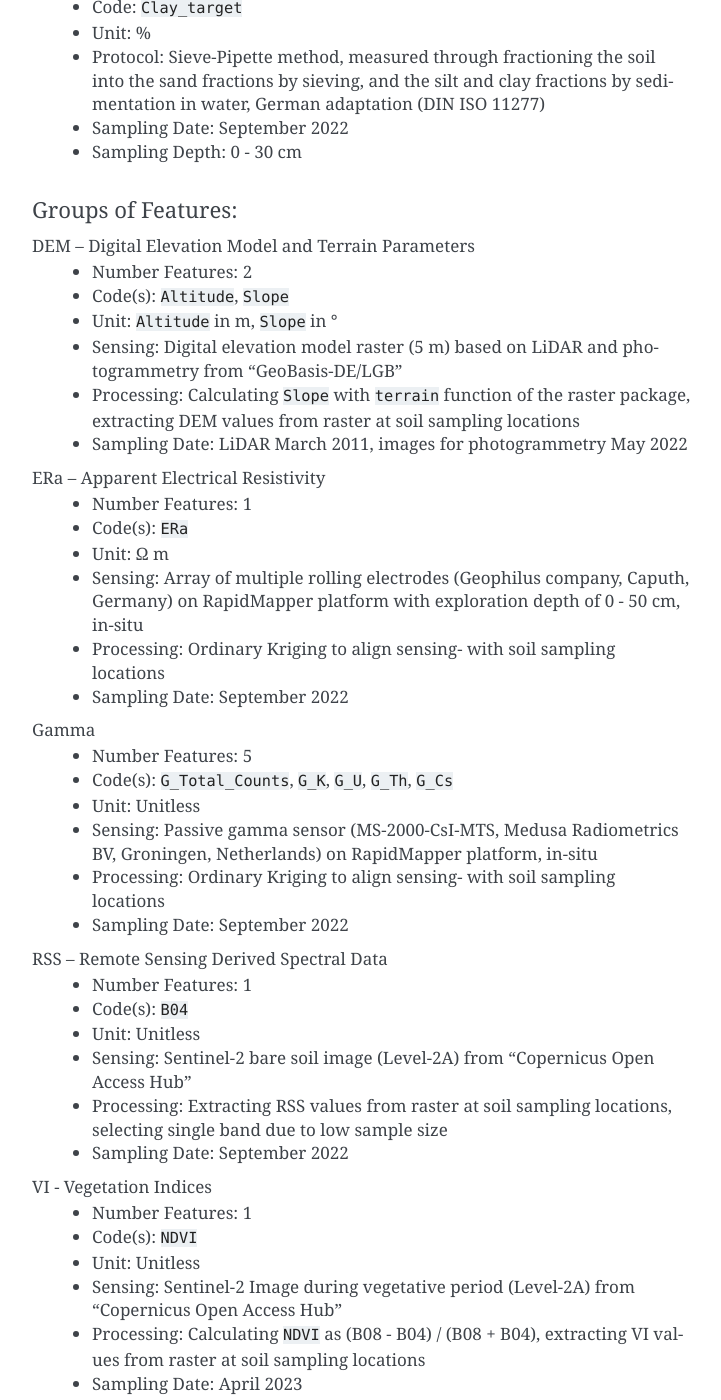
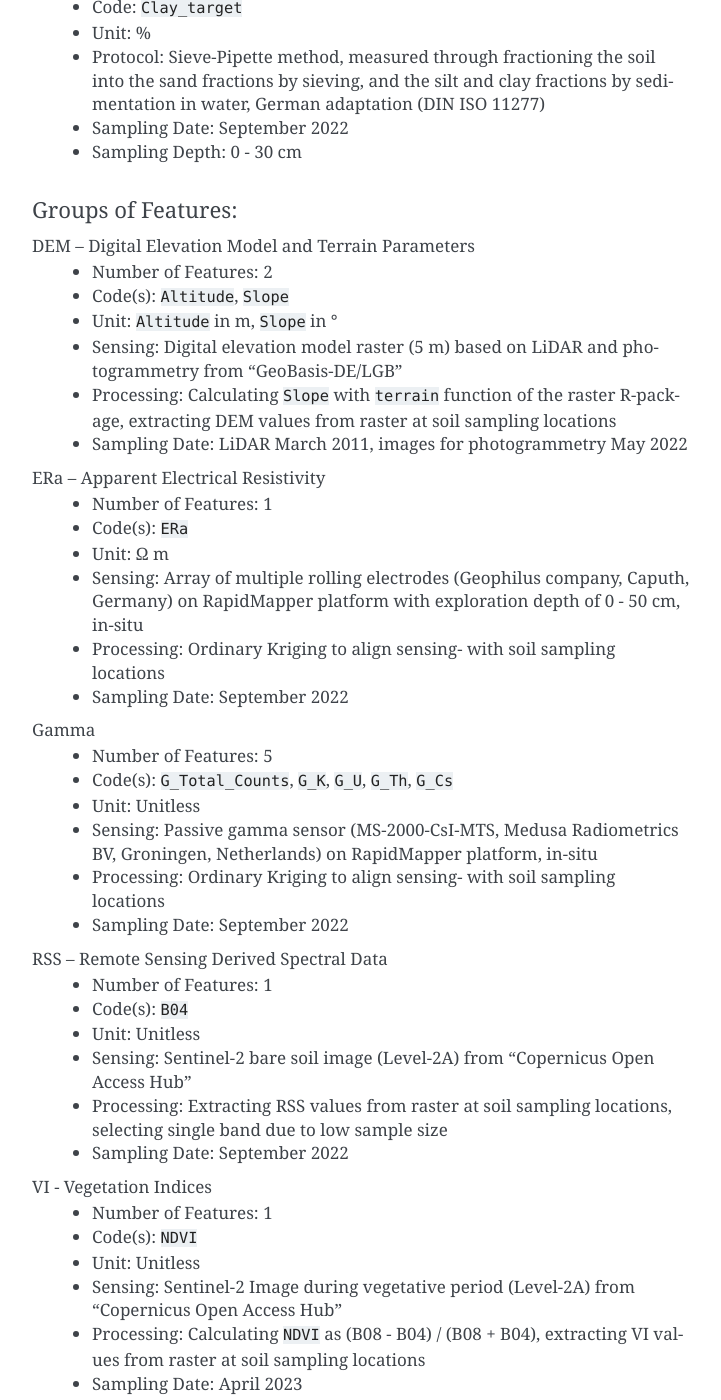
Before and after one commit to a11to1n3/LimeSoDa, a Sphinx documentation site: the page built from docs/source/datasets/BB_30_2.rst, in a window 1280 px wide and 1400 px high, scrolled down 1304 px. Shown: the whole window, without its empty margins (388-1109 px from the left). Built offline with Sphinx 7.4.7, drawn with Linux system fonts in a browser that asks for light colours; pages that are not in the unit, such as notebooks, are missing from menus.

Commit message:
Update BB_30_2.rst

```diff
--- a/docs/source/datasets/BB_30_2.rst
+++ b/docs/source/datasets/BB_30_2.rst
@@ -56,15 +56,15 @@
 """""""""""""""""
 
 DEM – Digital Elevation Model and Terrain Parameters
-    * Number Features: 2
+    * Number of Features: 2
     * Code(s): ``Altitude``, ``Slope``
     * Unit: ``Altitude`` in m, ``Slope`` in °
     * Sensing: Digital elevation model raster (5 m) based on LiDAR and photogrammetry from "GeoBasis-DE/LGB"
-    * Processing: Calculating ``Slope`` with ``terrain`` function of the raster package, extracting DEM values from raster at soil sampling locations
+    * Processing: Calculating ``Slope`` with ``terrain`` function of the raster R-package, extracting DEM values from raster at soil sampling locations
     * Sampling Date: LiDAR March 2011, images for photogrammetry May 2022
 
 ERa – Apparent Electrical Resistivity
-    * Number Features: 1
+    * Number of Features: 1
     * Code(s): ``ERa``
     * Unit: Ω m
     * Sensing: Array of multiple rolling electrodes (Geophilus company, Caputh, Germany) on RapidMapper platform with exploration depth of 0 - 50 cm, in-situ
@@ -72,7 +72,7 @@
     * Sampling Date: September 2022
 
 Gamma
-    * Number Features: 5
+    * Number of Features: 5
     * Code(s): ``G_Total_Counts``, ``G_K``, ``G_U``, ``G_Th``, ``G_Cs``
     * Unit: Unitless
     * Sensing: Passive gamma sensor (MS-2000-CsI-MTS, Medusa Radiometrics BV, Groningen, Netherlands) on RapidMapper platform, in-situ
@@ -80,7 +80,7 @@
     * Sampling Date: September 2022
 
 RSS – Remote Sensing Derived Spectral Data
-    * Number Features: 1
+    * Number of Features: 1
     * Code(s): ``B04``
     * Unit: Unitless
     * Sensing: Sentinel-2 bare soil image (Level-2A) from "Copernicus Open Access Hub"
@@ -88,7 +88,7 @@
     * Sampling Date: September 2022
 
 VI - Vegetation Indices
-    * Number Features: 1
+    * Number of Features: 1
     * Code(s): ``NDVI``
     * Unit: Unitless
     * Sensing: Sentinel-2 Image during vegetative period (Level-2A) from "Copernicus Open Access Hub"
```
